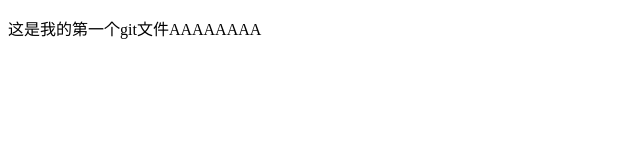
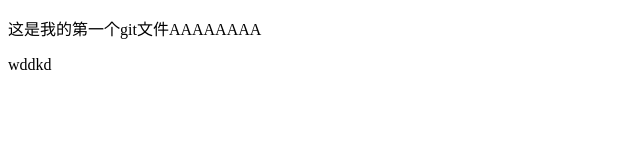
Before and after one commit to ChalesJin/Storage, a plain HTML site: page index.html in a window 1280 px wide. Shown: the full height of the page, 0-640 px from the left. Drawn offline with Linux system fonts and the light colour scheme.

Commit message:
是是是

```diff
--- a/index.html
+++ b/index.html
@@ -6,5 +6,6 @@
 </head>
 <body>
         <p>这是我的第一个git文件AAAAAAAA</p>
+          <p>wddkd</p>
 </body>
 </html>
```
